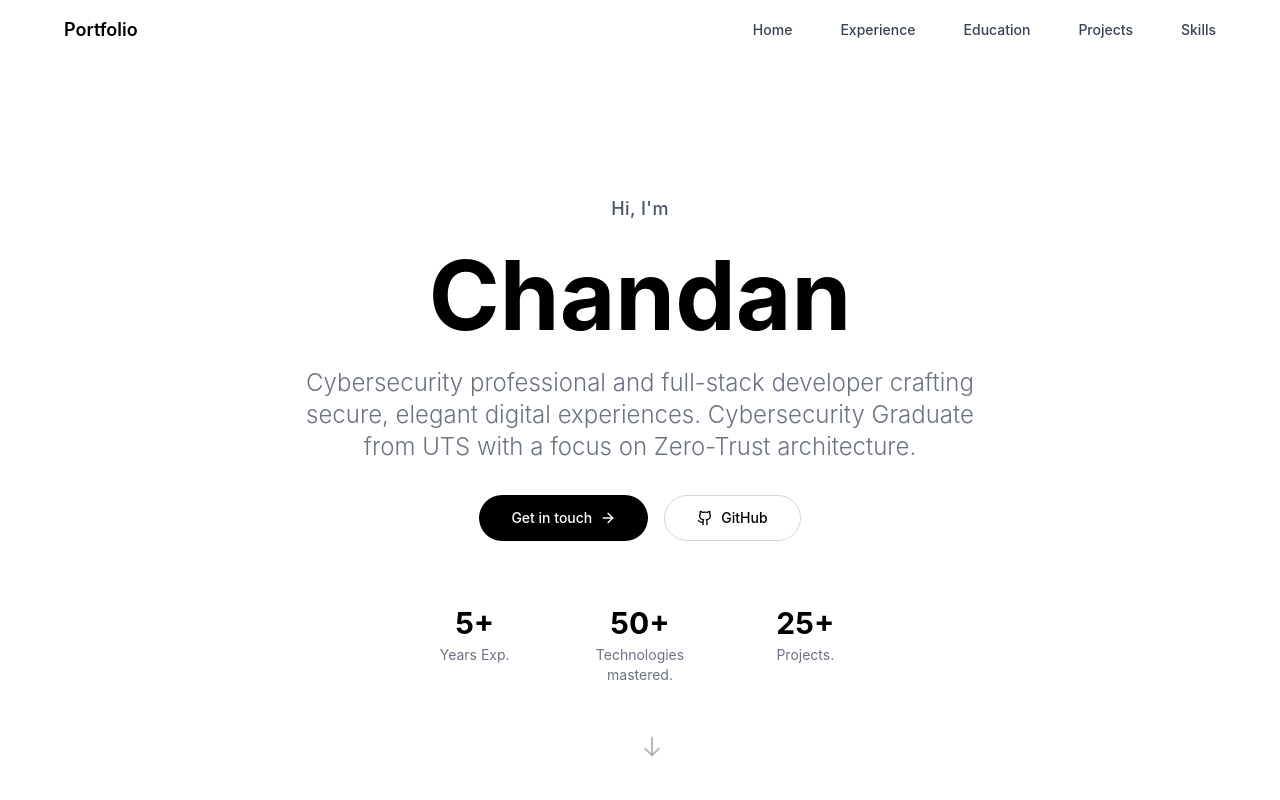
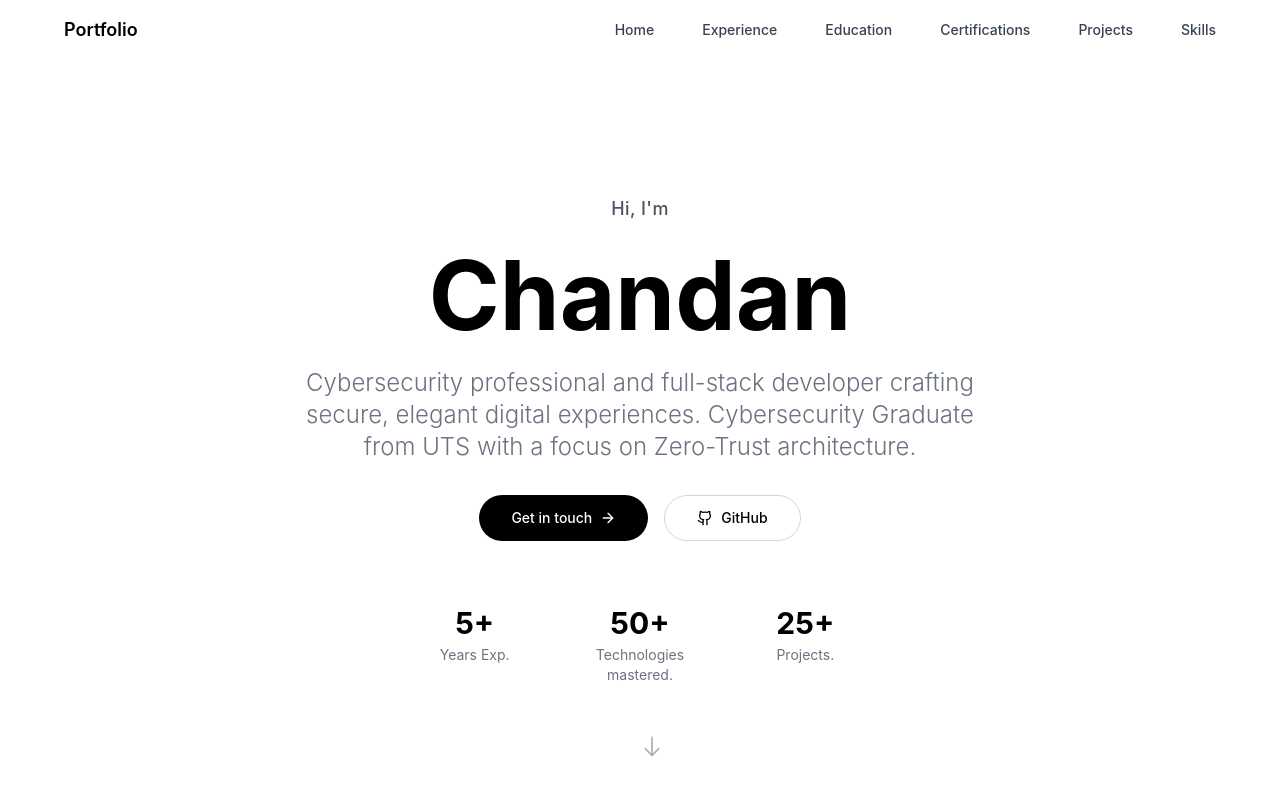
Before and after one commit to ChChandan/Portfoliov2, a React (Vite) app: page / in a window 1280 px wide. Shown: the top 800 px of the page. Built offline with nearby package versions, Linux system fonts and the light colour scheme; a web font is replaced by a local one.

Commit message:
modified navigation

```diff
--- a/src/components/Navigation.tsx
+++ b/src/components/Navigation.tsx
@@ -26,6 +26,7 @@ export default function Navigation() {
     { label: 'Home', id: 'home' },
     { label: 'Experience', id: 'experience' },
     { label: 'Education', id: 'education' },
+    { label: 'Certifications', id: 'certificates' },
     { label: 'Projects', id: 'projects' },
     { label: 'Skills', id: 'skills' },
   ];
```
